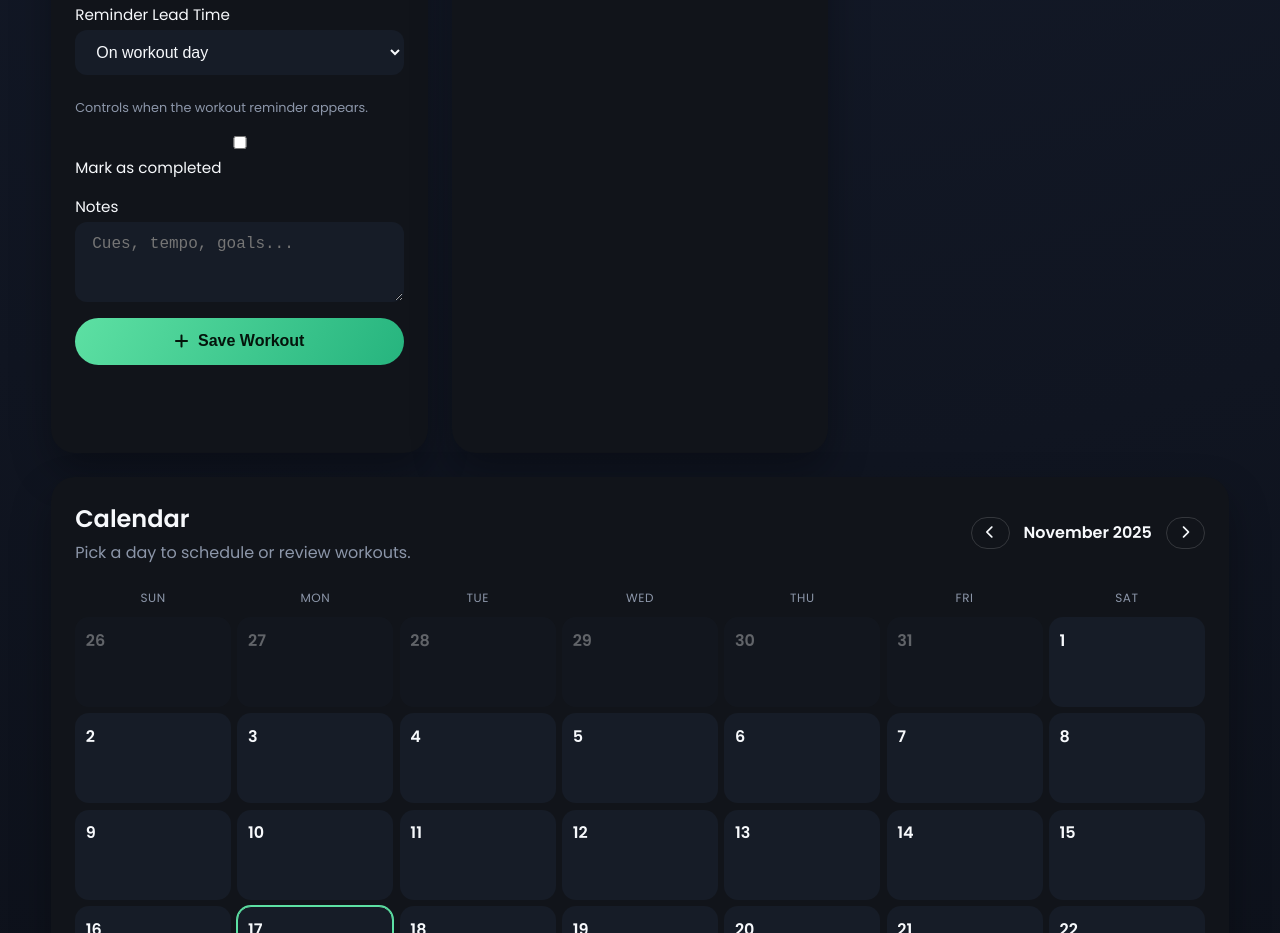
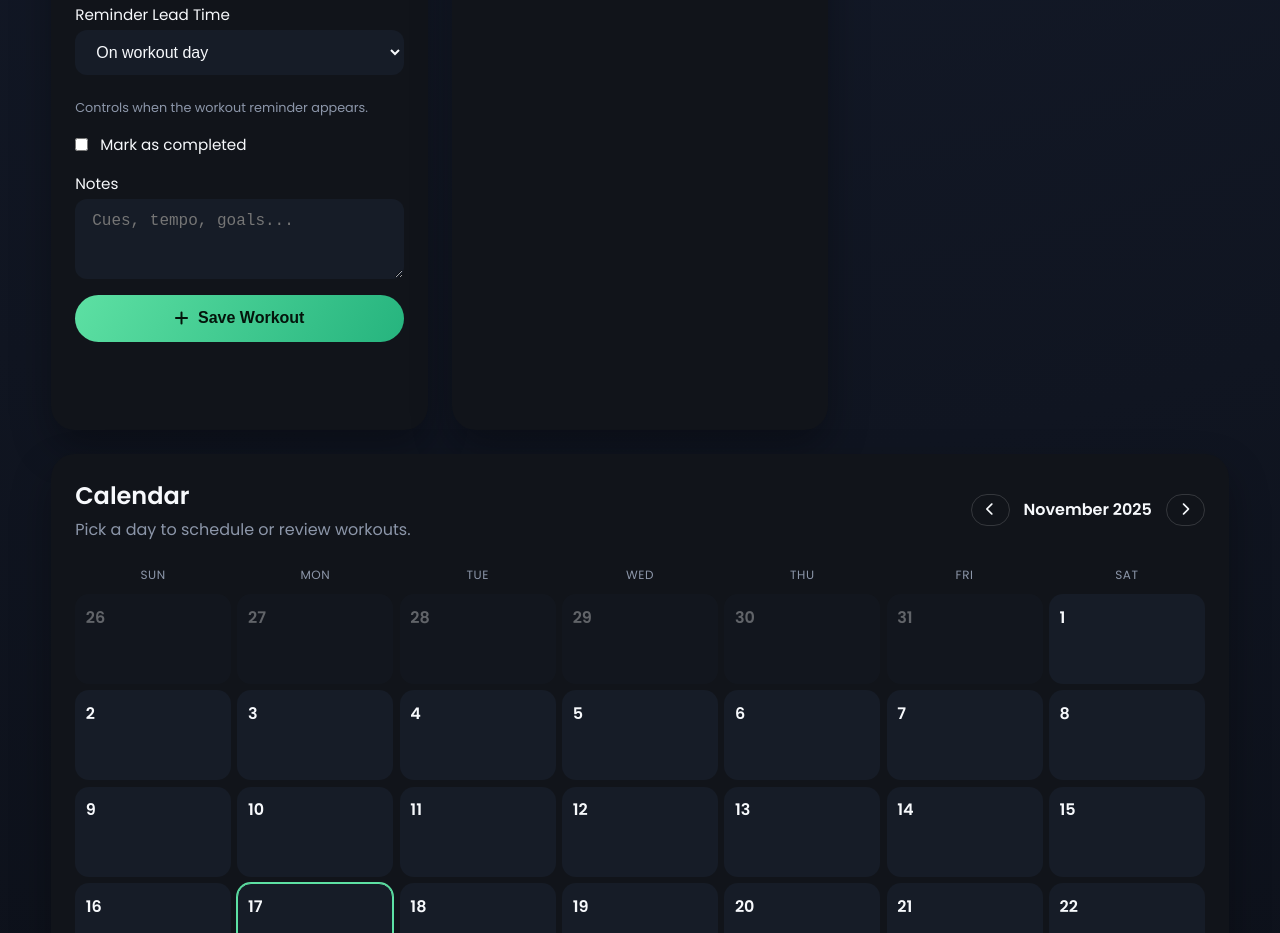
Before and after one commit to Mnhhsjjewn72733/Fitness-Tracker, a plain HTML site: page index.html in a window 1280 px wide. Shown: the part 1352-2285 px from the top of the page. Drawn offline with nearby package versions, Linux system fonts and the light colour scheme; a small style sheet from the web is missing.

Commit message:
Update styles.css

```diff
--- a/styles.css
+++ b/styles.css
@@ -150,6 +150,25 @@ textarea:focus {
 .field-help {
   color: var(--muted);
   font-size: 0.8rem;
+}
+
+.checkbox-label {
+  flex-direction: row;
+  align-items: center;
+  gap: 0.75rem;
+  cursor: pointer;
+}
+
+.checkbox-label input[type="checkbox"] {
+  width: auto;
+  margin: 0;
+  cursor: pointer;
+  accent-color: var(--accent);
+}
+
+.checkbox-label span {
+  color: var(--text);
+  font-size: 0.95rem;
 }
 
 input.invalid,
```
